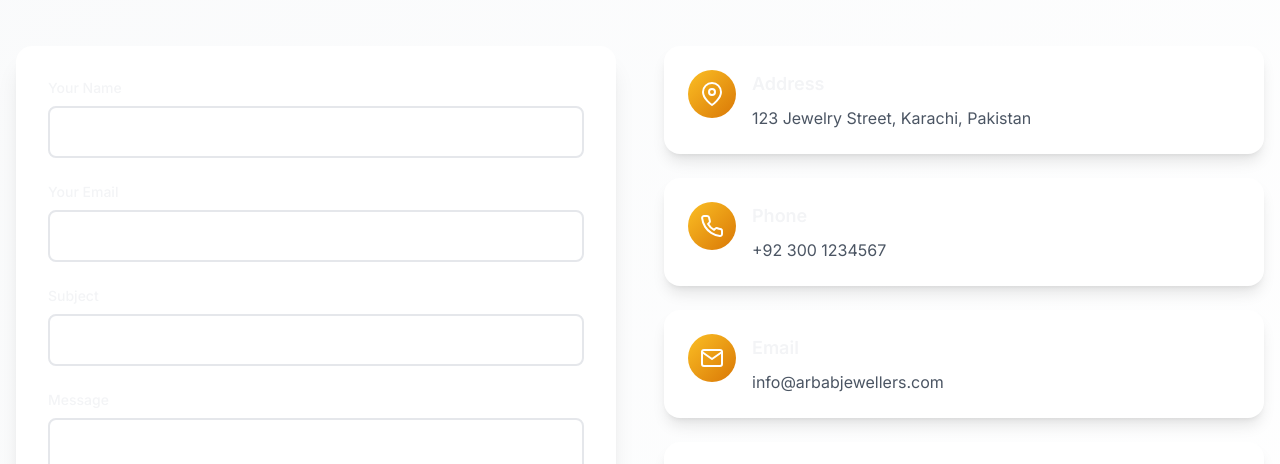
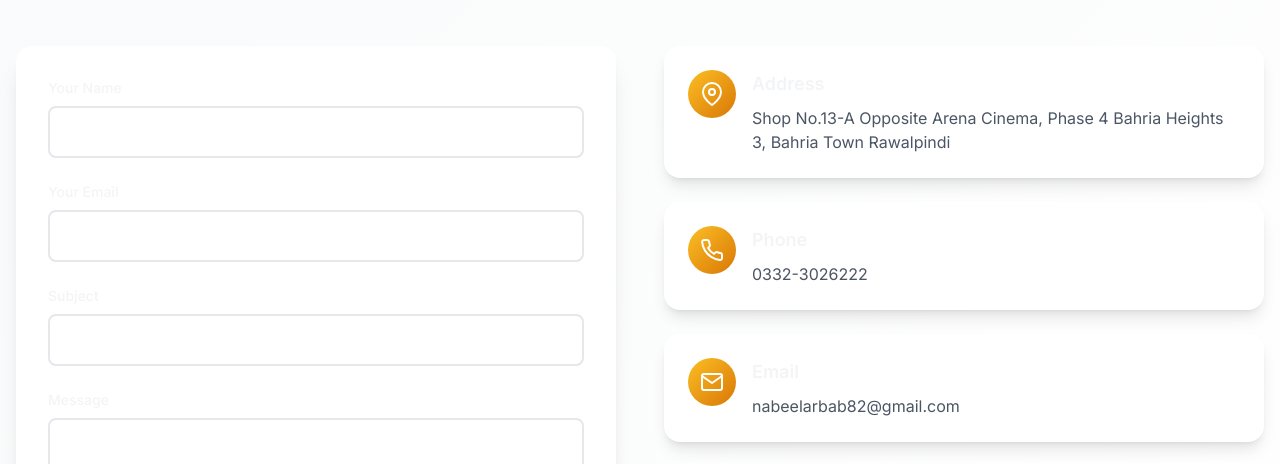
Before and after one commit to nabeelarbab82-debug/arbabjewellers, a Next.js app: page /en/contact in a window 1280 px wide. Shown: the part 306-770 px from the top of the page. Built offline with nearby package versions, Linux system fonts and the light colour scheme; no server answers; a web font is replaced by a local one.

Commit message:
location added in contact us page

```diff
--- a/src/app/[locale]/contact/page.tsx
+++ b/src/app/[locale]/contact/page.tsx
@@ -124,17 +124,20 @@ export default function ContactPage() {
                                 {
                                     icon: FiMapPin,
                                     title: t('address'),
-                                    content: '123 Jewelry Street, Karachi, Pakistan',
+                                    content: 'Shop No.13-A Opposite Arena Cinema, Phase 4 Bahria Heights 3, Bahria Town Rawalpindi',
+                                    link: 'https://www.google.com/maps?q=33.5484744,73.1306932&z=17&hl=en',
                                 },
                                 {
                                     icon: FiPhone,
                                     title: t('phone'),
-                                    content: '+92 300 1234567',
+                                    content: '0332-3026222',
+                                    link: 'tel:03323026222',
                                 },
                                 {
                                     icon: FiMail,
                                     title: 'Email',
-                                    content: 'info@arbabjewellers.com',
+                                    content: 'nabeelarbab82@gmail.com',
+                                    link: 'mailto:nabeelarbab82@gmail.com',
                                 },
                                 {
                                     icon: FiClock,
@@ -156,7 +159,18 @@ export default function ContactPage() {
                                         </div>
                                         <div>
                                             <h3 className="font-semibold text-lg mb-2">{item.title}</h3>
-                                            <p className="text-gray-600 whitespace-pre-line">{item.content}</p>
+                                            {item.link ? (
+                                                <a
+                                                    href={item.link}
+                                                    target={item.icon === FiMapPin ? '_blank' : undefined}
+                                                    rel={item.icon === FiMapPin ? 'noopener noreferrer' : undefined}
+                                                    className="text-gray-600 hover:text-primary-500 transition-colors whitespace-pre-line"
+                                                >
+                                                    {item.content}
+                                                </a>
+                                            ) : (
+                                                <p className="text-gray-600 whitespace-pre-line">{item.content}</p>
+                                            )}
                                         </div>
                                     </div>
                                 </motion.div>
@@ -170,7 +184,7 @@ export default function ContactPage() {
                                 className="bg-gray-200 rounded-2xl overflow-hidden h-64"
                             >
                                 <iframe
-                                    src="https://www.google.com/maps/embed?pb=!1m18!1m12!1m3!1d3620.1827885652145!2d67.0099164!3d24.8607343!2m3!1f0!2f0!3f0!3m2!1i1024!2i768!4f13.1!3m3!1m2!1s0x0%3A0x0!2zMjTCsDUxJzM4LjYiTiA2N8KwMDAnMzUuNyJF!5e0!3m2!1sen!2s!4v1234567890"
+                                    src="https://www.google.com/maps/embed?pb=!1m17!1m12!1m3!1d3323.7573299193707!2d73.12850457620165!3d33.54847447334461!2m3!1f0!2f0!3f0!3m2!1i1024!2i768!4f13.1!3m2!1m1!2zMzPCsDMyJzU0LjUiTiA3M8KwMDcnNTAuNSJF!5e0!3m2!1sen!2s!4v1705161234567!5m2!1sen!2s"
                                     width="100%"
                                     height="100%"
                                     style={{ border: 0 }}
--- a/src/components/layout/Footer.tsx
+++ b/src/components/layout/Footer.tsx
@@ -133,7 +133,7 @@ export default function Footer() {
                             <div className="flex items-start space-x-3">
                                 <FiMapPin className="w-5 h-5 text-primary-400 mt-1 flex-shrink-0" />
                                 <a
-                                    href="https://www.google.com/maps/place/Arbab+Jewellers/@33.5521371,73.1365602,16.78z/data=!4m6!3m5!1s0x38dfed735103f637:0xe1c43de9372819cc!8m2!3d33.552142!4d73.1392478!16s%2Fg%2F11yt2kp2k9?hl=en&entry=ttu&g_ep=EgoyMDI2MDEwNy4wIKXMDSoASAFQAw%3D%3D"
+                                    href="https://www.google.com/maps?q=33.5484744,73.1306932&z=17&hl=en"
                                     target="_blank"
                                     rel="noopener noreferrer"
                                     className="text-gray-300 hover:text-primary-400 transition-colors"
```
